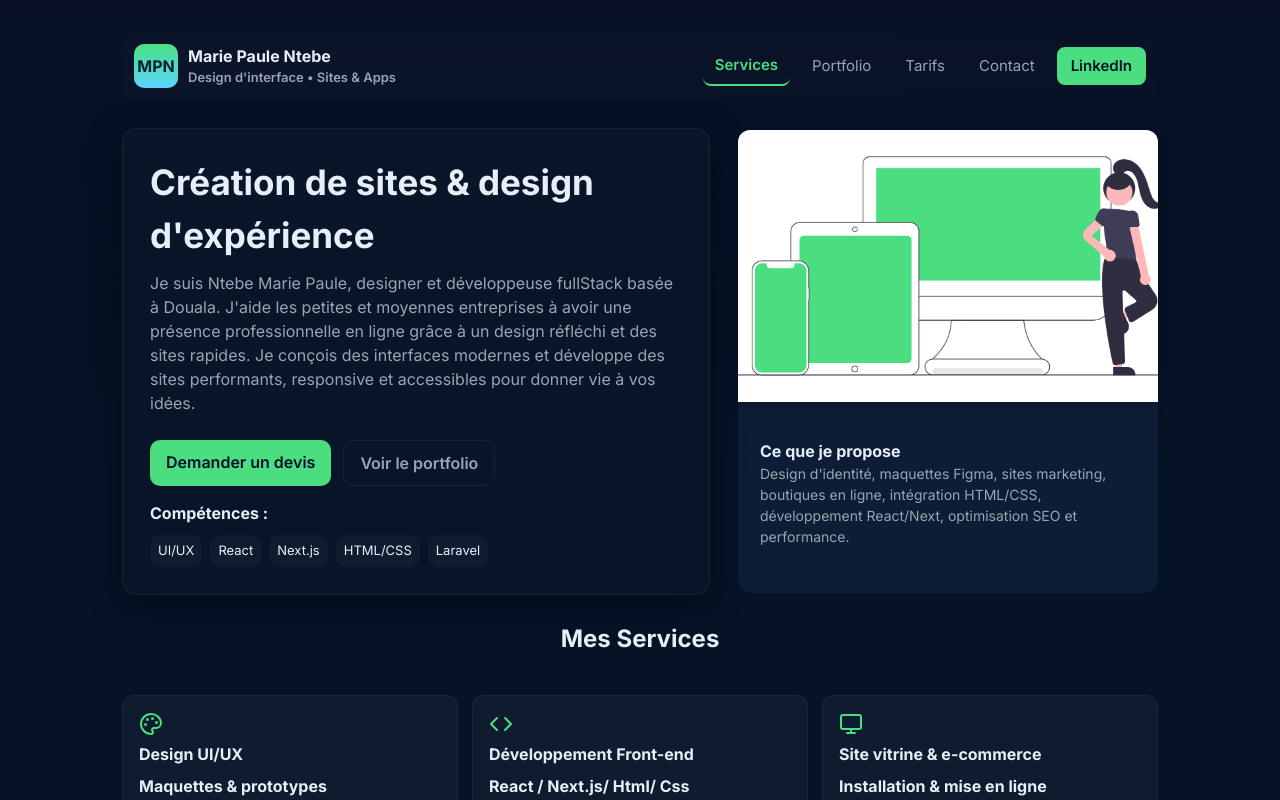
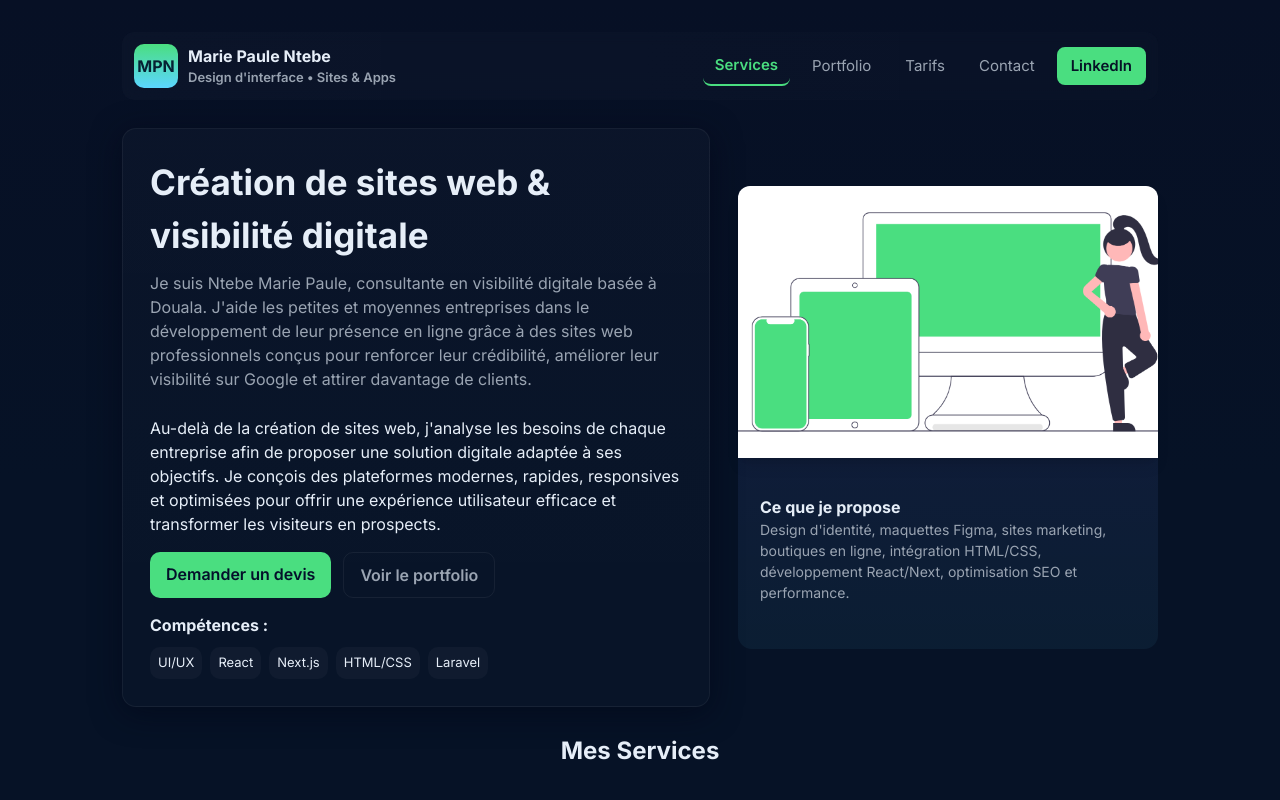
Before and after one commit to ntebemp/portfolio, a React (Vite) app in the folder portfolio-marie/: page / in a window 1280 px wide. Shown: the top 800 px of the page. Built offline with nearby package versions, Linux system fonts and the light colour scheme.

Commit message:
Modificaation de ma description

```diff
--- a/portfolio-marie/src/components/Hero.jsx
+++ b/portfolio-marie/src/components/Hero.jsx
@@ -4,13 +4,20 @@ const Hero = () => {
   return (
     <section className="hero">
       <div className="hero-card">
-        <h1>Création de sites & design d'expérience</h1>
+        <h1>Création de sites web & visibilité digitale</h1>
         <p className="lead">
-            Je suis Ntebe Marie Paule, designer et développeuse fullStack basée à Douala.
-            J'aide les petites et moyennes entreprises à avoir une présence professionnelle
-             en ligne grâce à un design réfléchi et des sites rapides.
-          Je conçois des interfaces modernes et développe des sites performants,
-          responsive et accessibles pour donner vie à vos idées.
+            Je suis Ntebe Marie Paule, consultante en visibilité digitale basée à Douala.
+             J'aide les petites et moyennes entreprises dans le développement de leur présence en
+              ligne grâce à des sites web professionnels conçus pour renforcer leur crédibilité,
+              améliorer leur visibilité sur Google et attirer davantage de clients.
+
+
+        </p>
+        <p>
+           Au-delà de la création de sites web, j'analyse les besoins de chaque entreprise afin
+             de proposer une solution digitale adaptée à ses objectifs. Je conçois des plateformes
+              modernes, rapides, responsives et optimisées pour offrir une expérience utilisateur
+               efficace et transformer les visiteurs en prospects.
         </p>
         <div className="cta-row">
           <a className="btn btn-primary" href="#contact">
```
